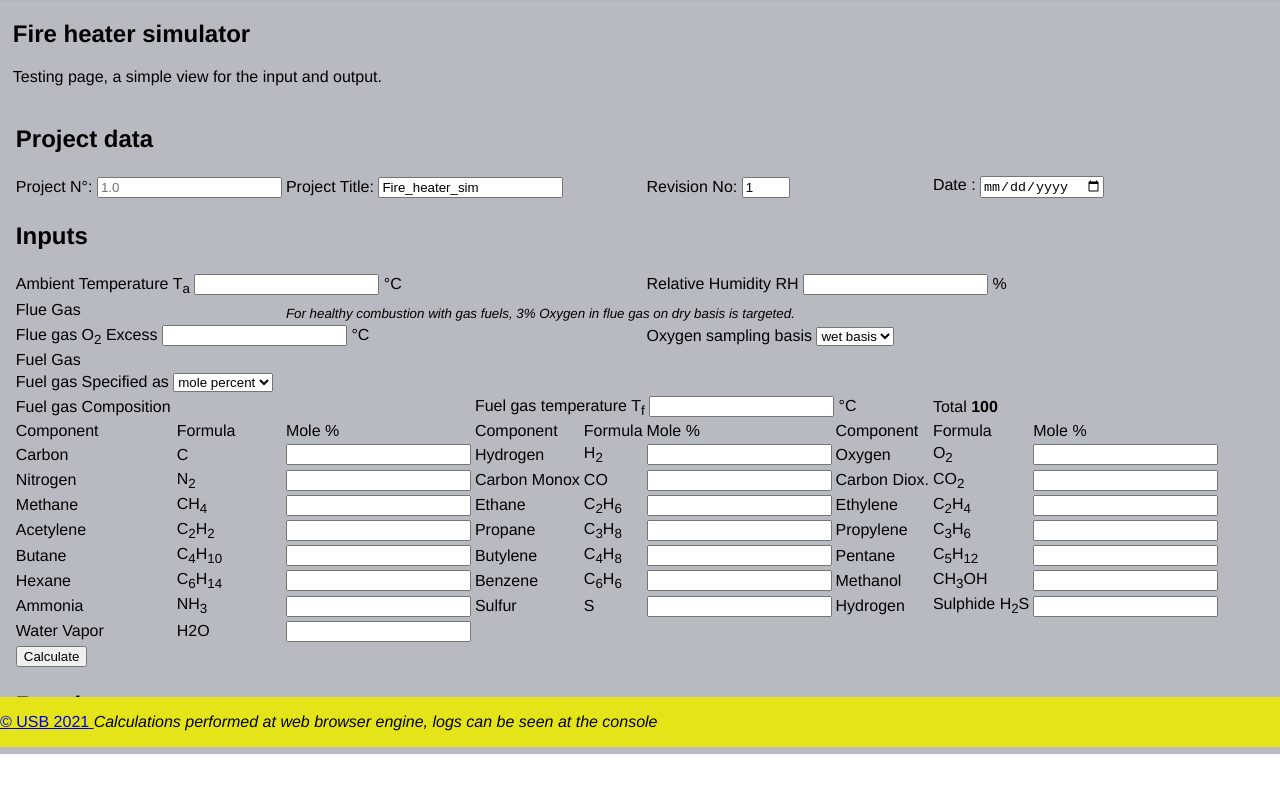
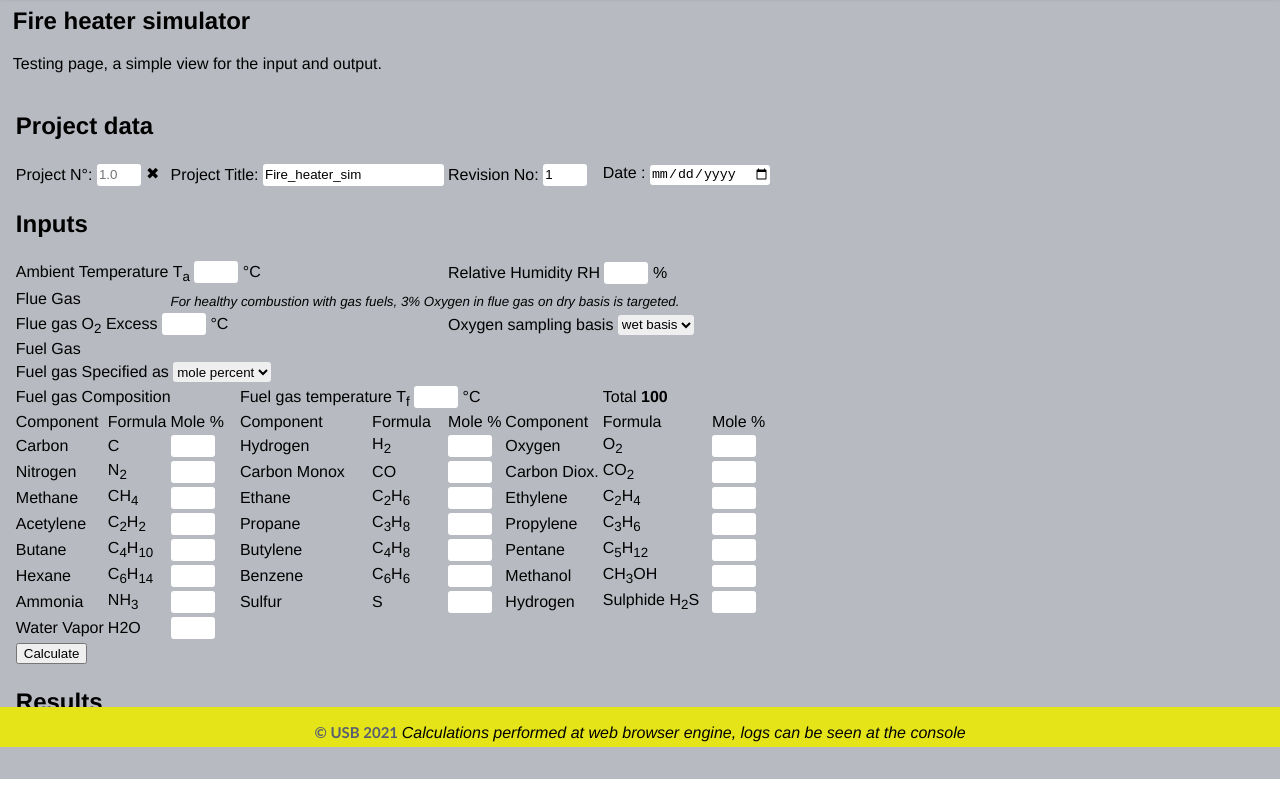
Before and after one commit to Estebmaister/fh-simulator, a plain HTML site: page index.html in a window 1280 px wide. Shown: the part 53-857 px from the top of the page. After the commit the page ends 832 px from the top, so only its background shows below. Drawn offline with Linux system fonts and the light colour scheme; files whose address does not match are found by name.

Commit message:
Styling the page structure

```diff
--- a/css/style.css
+++ b/css/style.css
@@ -17,7 +17,7 @@
 /* ------- 6. Icon Pack      ------*/
 /* ------- 7. Animation      ------*/
 
-/* ------- Page structure ------*/
+/* -------  Page structure   ------*/
 
 html {
   scroll-behavior: smooth;
@@ -44,8 +44,9 @@ header {
 
 main {
   padding: 1%;
-  margin-top: 40px;
-  margin-bottom: 50px;
+  min-height: 88vh;
+  padding-top: 40px;
+  padding-bottom: 40px;
   background-color: var(--light-color, lightgray);
 }
 
@@ -53,10 +54,20 @@ footer {
   position: fixed;
   z-index: 1;
   bottom: 0px;
-  height: 50px;
+  height: 40px;
   width: 100%;
+  background-color: var(--nav-color, lightgray);
   display: flex;
-  background-color: var(--nav-color, lightgray);
+  justify-content: space-around;
+}
+
+.credits {
+  color: var(--secondary-color);
+  text-transform: uppercase;
+  text-decoration: none;
+  font-family: "Trebuchet MS", sans-serif;
+  font-weight: bold;
+  font-size: 15px;
 }
 
 .logo {
@@ -120,6 +131,27 @@ footer {
   background-color: transparent;
 }
 
+/* -------  Form structure   ------*/
+
+input, select {
+  height: 1.5em;
+  border: none;
+  border-radius: 3px;
+}
+
+input[type="number"] {
+  width: 3em;
+}
+
+input:invalid+span:after {
+  content: '✖';
+  padding-left: 5px;
+}
+
+input:valid+span:after {
+  content: '✓';
+  padding-left: 5px;
+}
 /* Stylish one column Form */
 
 .form-input {
```
